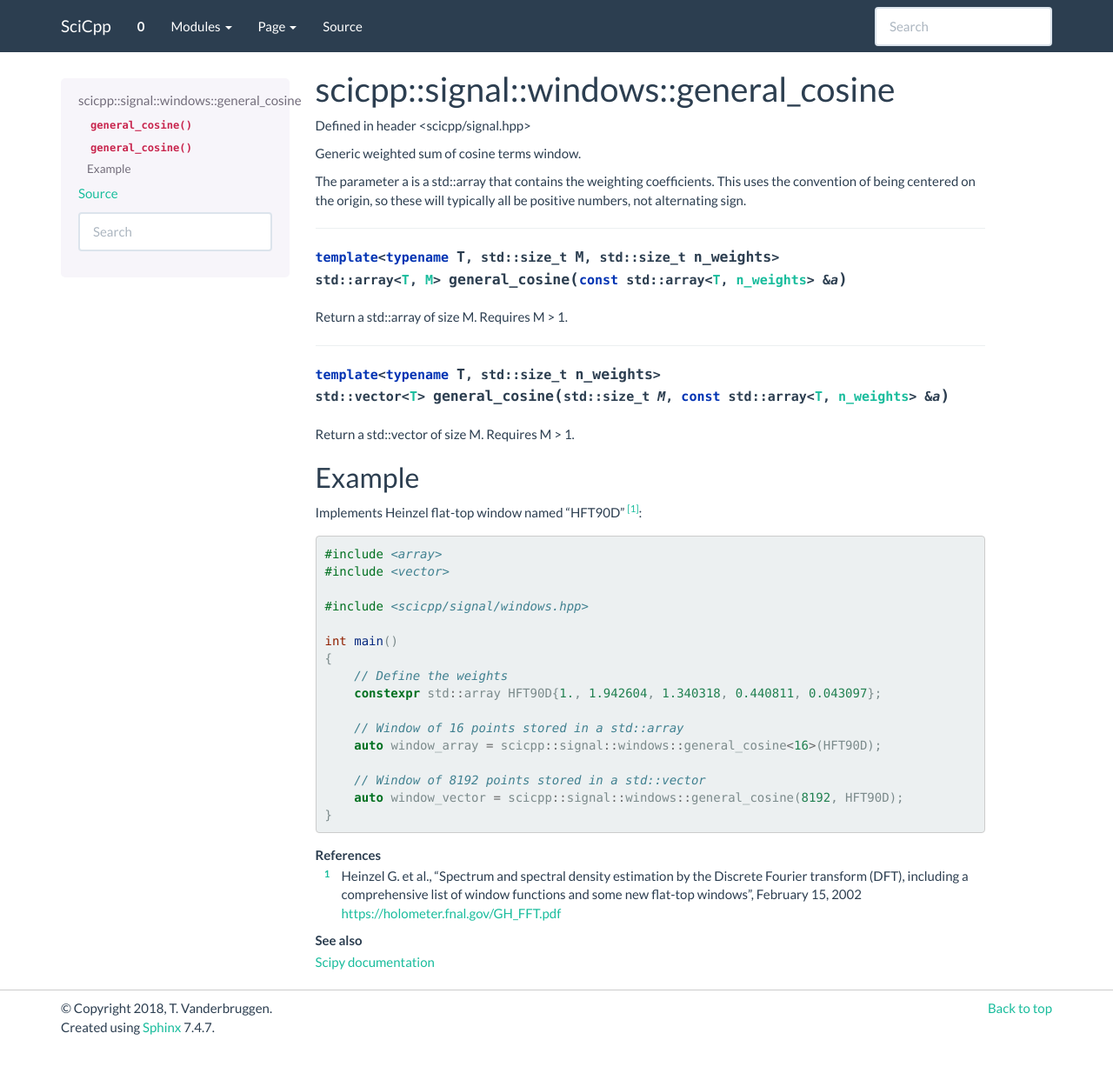
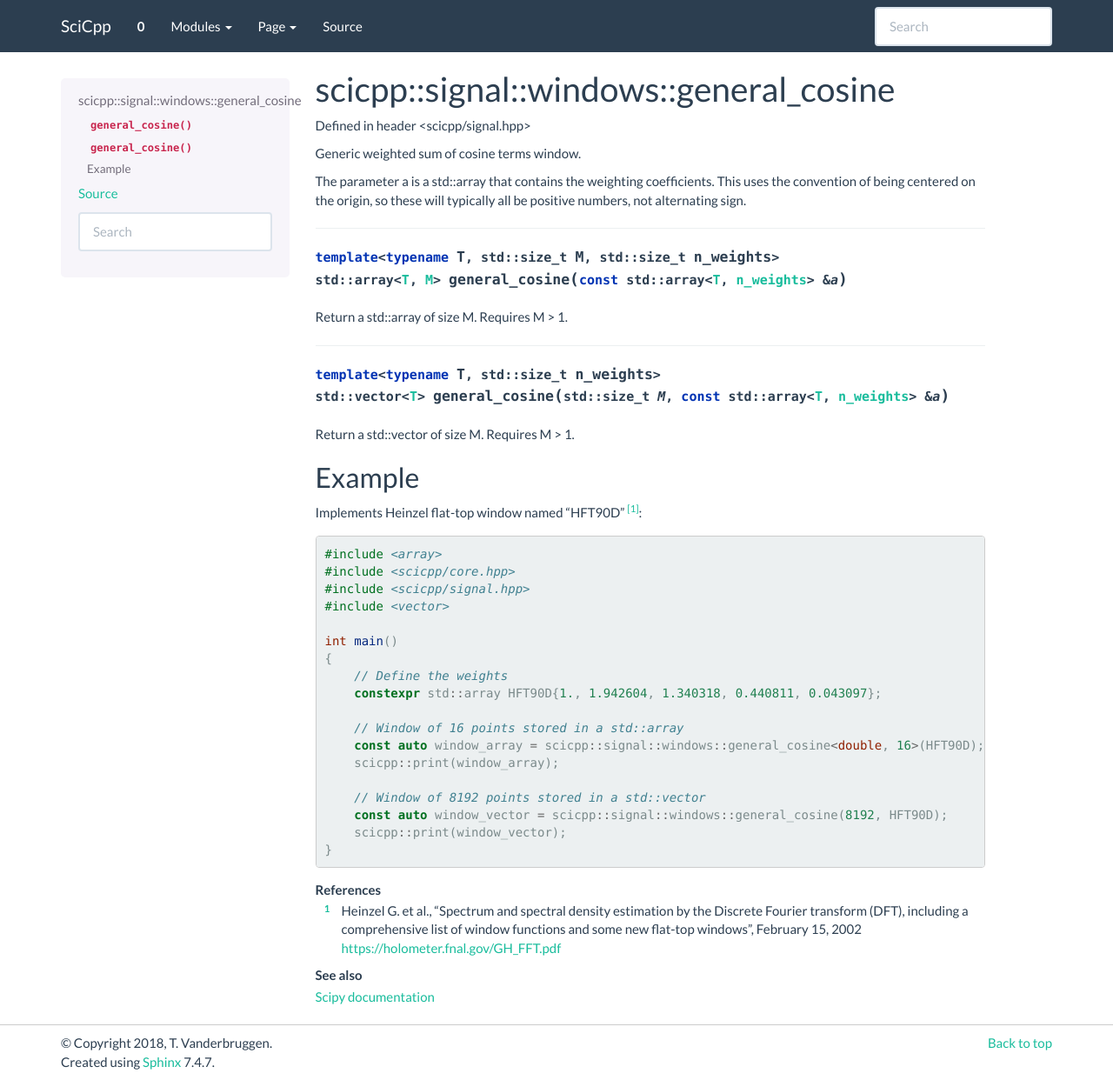
Before and after one commit to tvanderbruggen/SciCpp, a Sphinx documentation site: the page built from doc/source/signal.windows.general_cosine.rst, in a window 1280 px wide and 1242 px high. Shown: the whole window at 87% size. Built offline with Sphinx 7.4.7, drawn with Linux system fonts in a browser that asks for light colours.

Commit message:
Add example doc/signal_windows_general_cosine

```diff
--- a/doc/source/signal.windows.general_cosine.rst
+++ b/doc/source/signal.windows.general_cosine.rst
@@ -31,9 +31,9 @@ Example
 Implements Heinzel flat-top window named “HFT90D” [1]_::
 
     #include <array>
+    #include <scicpp/core.hpp>
+    #include <scicpp/signal.hpp>
     #include <vector>
-
-    #include <scicpp/signal/windows.hpp>
 
     int main()
     {
@@ -41,10 +41,12 @@ Implements Heinzel flat-top window named “HFT90D” [1]_::
         constexpr std::array HFT90D{1., 1.942604, 1.340318, 0.440811, 0.043097};
 
         // Window of 16 points stored in a std::array
-        auto window_array = scicpp::signal::windows::general_cosine<16>(HFT90D);
+        const auto window_array = scicpp::signal::windows::general_cosine<double, 16>(HFT90D);
+        scicpp::print(window_array);
 
         // Window of 8192 points stored in a std::vector
-        auto window_vector = scicpp::signal::windows::general_cosine(8192, HFT90D);
+        const auto window_vector = scicpp::signal::windows::general_cosine(8192, HFT90D);
+        scicpp::print(window_vector);
     }
 
 References
```
Also changed, not shown: 3 other files.
